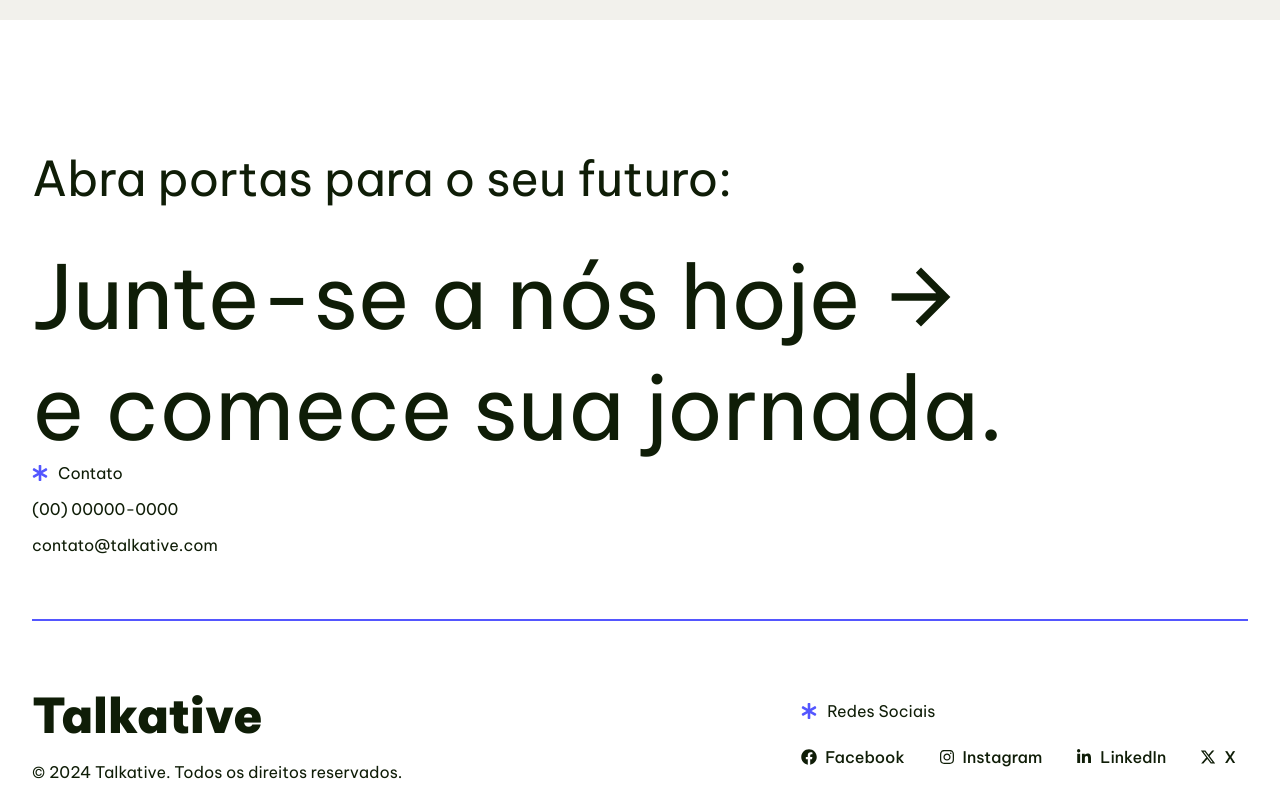
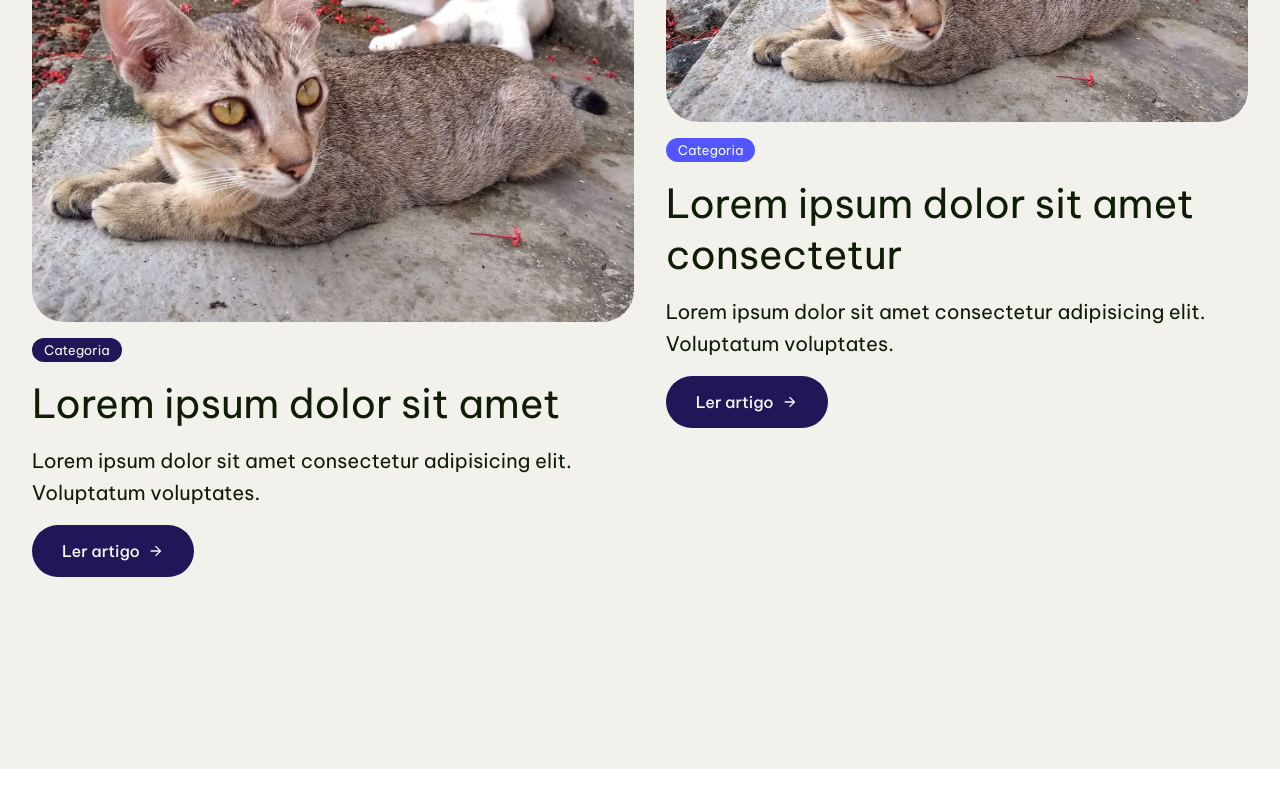
Before and after one commit to SnayderRodrigues/react-study, a React (Vite) app: page /blog in a window 1280 px wide. Shown: the part 620-1420 px from the top of the page. Built offline with nearby package versions, Linux system fonts and the light colour scheme.

Commit message:
update: blog page hero section component styles

```diff
--- a/src/pages/blog/BlogHero.jsx
+++ b/src/pages/blog/BlogHero.jsx
@@ -1,13 +1,41 @@
-import React from 'react'
+import React from "react";
+import Cat from "../../img/IMG_20200407_163224926_HDR-01.jpeg";
+import { IoMdArrowForward } from "react-icons/io";
 
 const BlogHero = () => {
   return (
     <section className="blogPage-hero">
       <div className="wrapper blogPage-hero__wrapper">
         <h1>Talkative Blog</h1>
+        <div className="blogPage-hero__posts-wrapper">
+          <div className="blogPage-hero__post">
+            <img src={Cat} alt="" />
+            <span>Categoria</span>
+            <span>Lorem ipsum dolor sit amet</span>
+            <p>
+              Lorem ipsum dolor sit amet consectetur adipisicing elit.
+              Voluptatum voluptates.
+            </p>
+            <a href="" className="button">
+              Ler artigo <IoMdArrowForward />
+            </a>
+          </div>
+          <div className="blogPage-hero__post">
+            <img src={Cat} alt="" />
+            <span>Categoria</span>
+            <span>Lorem ipsum dolor sit amet consectetur</span>
+            <p>
+              Lorem ipsum dolor sit amet consectetur adipisicing elit.
+              Voluptatum voluptates.
+            </p>
+            <a href="" className="button">
+              Ler artigo <IoMdArrowForward />
+            </a>
+          </div>
+        </div>
       </div>
     </section>
   );
-}
+};
 
-export default BlogHero
+export default BlogHero;
--- a/src/styles/pages/blog/_bloghero.scss
+++ b/src/styles/pages/blog/_bloghero.scss
@@ -1,16 +1,48 @@
 .blogPage-hero {
-  height: 80vh;
   display: flex;
   align-items: center;
   justify-content: center;
+  min-height: 100svh;
   background-color: var(--bg-color);
+  padding: 12rem 0;
 
   &__wrapper {
     display: flex;
     flex-direction: column;
 
     h1 {
-      margin-bottom: 0;
+      margin-bottom: 4rem;
     }
   }
+  &__posts-wrapper {
+    display: flex;
+    align-items: flex-start;
+    gap: 2rem;
+  }
+  &__post {
+    display: flex;
+    flex-direction: column;
+    gap: 1rem;
+
+    img {
+      height: 600px;
+    }
+    span:first-of-type {
+      width: fit-content;
+      font-size: 0.825rem;
+      color: var(--text-color-2);
+      background-color: var(--dark-blue);
+      padding: 0.25rem 0.75rem;
+      border-radius: 999px;
+    }
+    span:nth-of-type(2) {
+      font-size: 2.5rem;
+    }
+  }
+  &__post:nth-of-type(2) > img {
+    height: 400px;
+  }
+  &__post:nth-of-type(2) > span:first-of-type {
+    background-color: var(--accent-color);
+  }
 }
```
